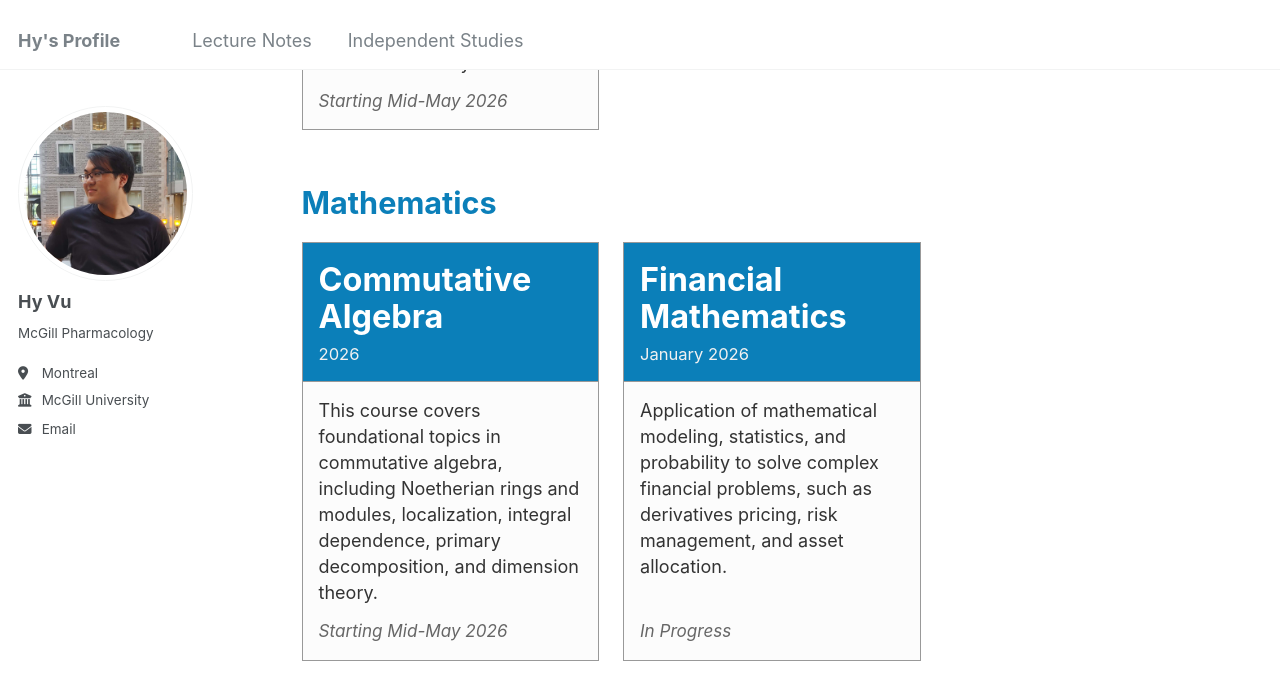
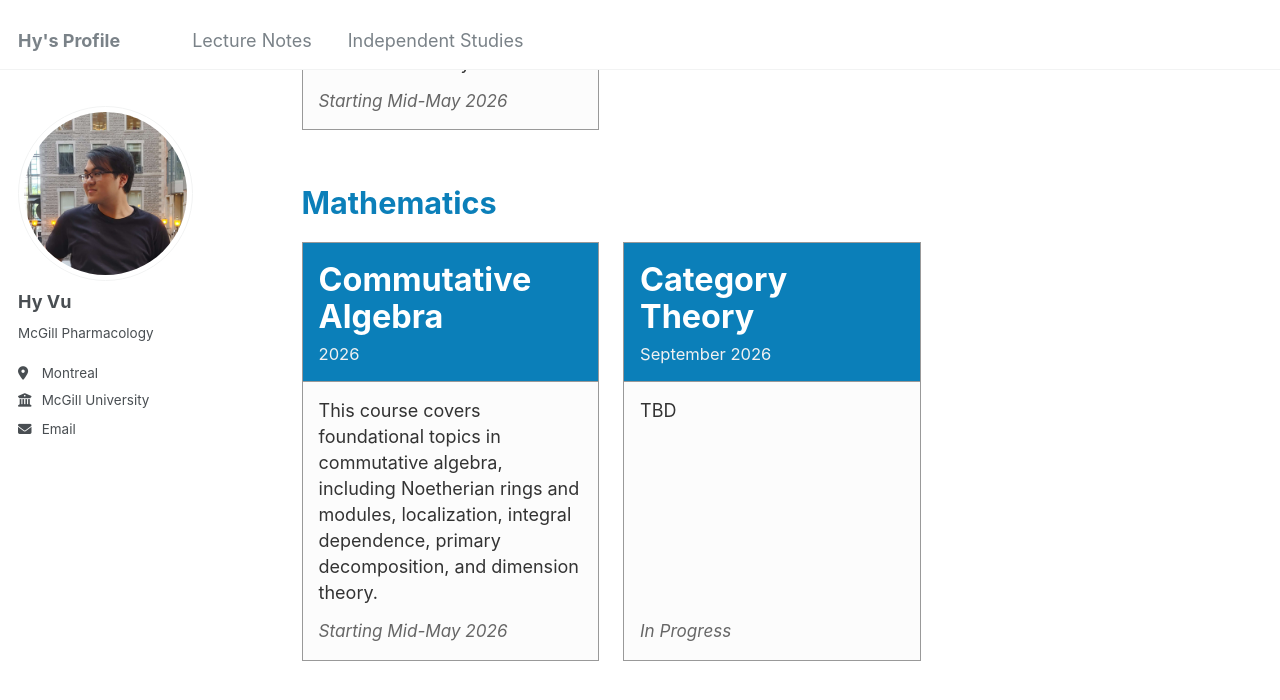
Before and after one commit to Hy-Vu/Hy-Vu.github.io, a Jekyll site: the page built from _pages/independent-studies.html, in a window 1280 px wide and 900 px high, scrolled down 537 px. Shown: the top 700 px of the window. Built offline with Jekyll 4.4.1, drawn with Linux system fonts in a browser that asks for light colours.

Commit message:
Update independent-studies.html

```diff
--- a/_pages/independent-studies.html
+++ b/_pages/independent-studies.html
@@ -218,13 +218,13 @@ author_profile: true
     <div class="pdf-box">
       <a class="pdf-card" >
         <div class="pdf-card-top">
-          <div class="pdf-card-title">Financial Mathematics</div>
-          <div class="pdf-card-subtitle">January 2026</div>
+          <div class="pdf-card-title">Category Theory</div>
+          <div class="pdf-card-subtitle">September 2026</div>
         </div>
         <div class="pdf-card-divider"></div>
         <div class="pdf-card-bottom">
           <div class="pdf-card-description">
-            Application of mathematical modeling, statistics, and probability to solve complex financial problems, such as derivatives pricing, risk management, and asset allocation.
+            TBD
           </div>
           <div class="pdf-card-code">In Progress</div>
         </div>
```
